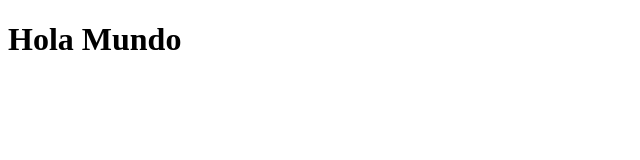
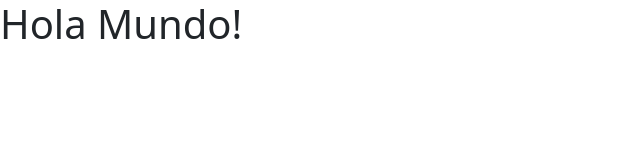
Before and after one commit to jlmansilla/codigo_bootcamp, a plain HTML site: page ejemplo.html in a window 1280 px wide. Shown: the whole page, without its empty margins (0-640 px from the left). Drawn offline with nearby package versions, Linux system fonts and the light colour scheme.

Commit message:
agrega bootstrap

```diff
--- a/ejemplo.html
+++ b/ejemplo.html
@@ -3,9 +3,14 @@
     <head>
         <meta charset="utf-8">
         <meta name="viewport" content="initial-scale=1">
-        <title>Hola Mundo</title>
+        <title>Bootstrap demo</title>
+        <link href="https://cdn.jsdelivr.net/npm/bootstrap@5.2.0-beta1/dist/css/bootstrap.min.css" rel="stylesheet" integrity="sha384-0evHe/X+R7YkIZDRvuzKMRqM+OrBnVFBL6DOitfPri4tjfHxaWutUpFmBp4vmVor" crossorigin="anonymous">
+
     </head>
     <body>
-        <h1>Hola Mundo</h1>
+        <h1>Hola Mundo!</h1>
+        <script src="https://cdn.jsdelivr.net/npm/bootstrap@5.2.0-beta1/dist/js/bootstrap.bundle.min.js" integrity="sha384-pprn3073KE6tl6bjs2QrFaJGz5/SUsLqktiwsUTF55Jfv3qYSDhgCecCxMW52nD2" crossorigin="anonymous"></script>
+  </body>
+
     </body>
 </html>
```
